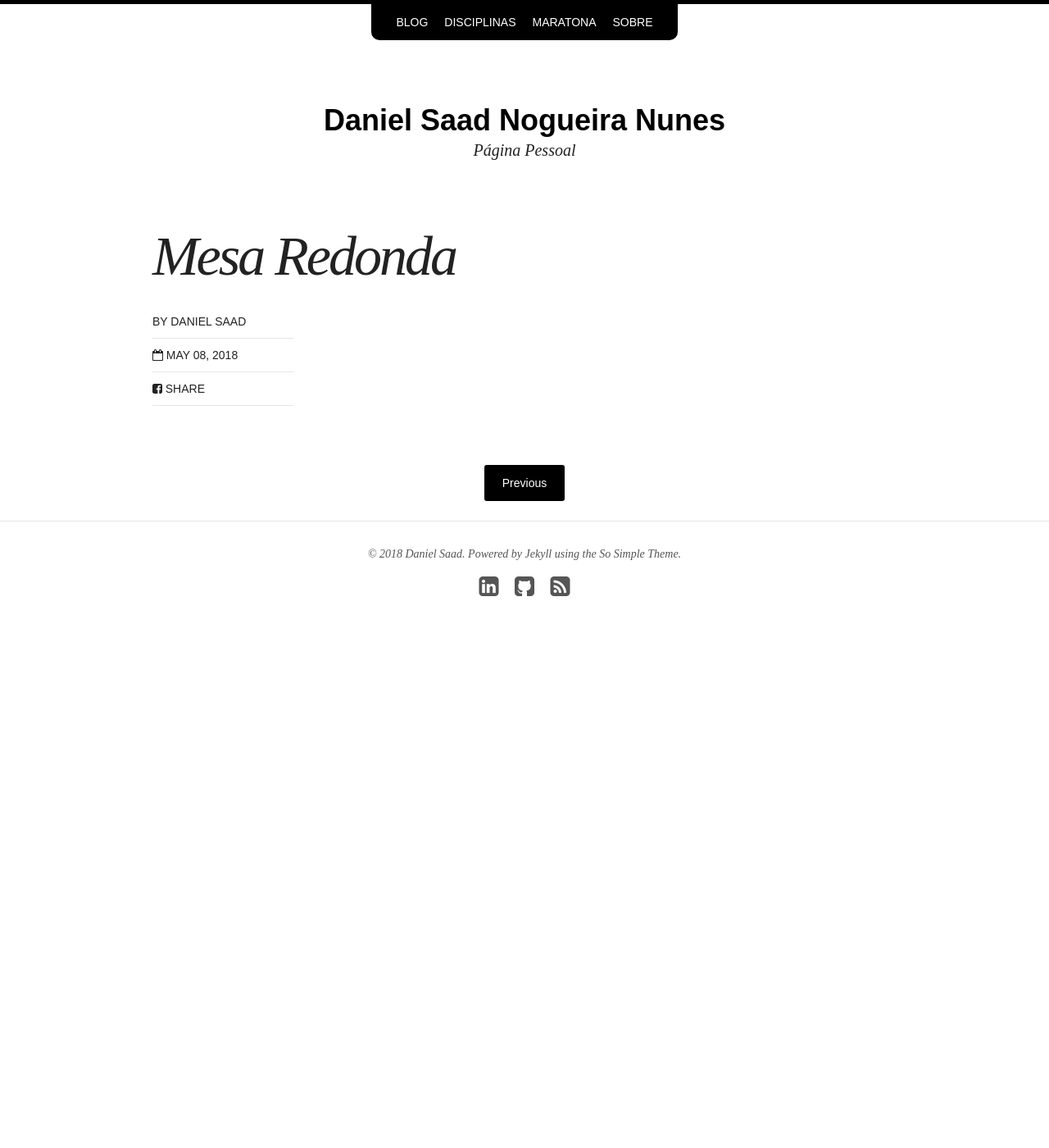
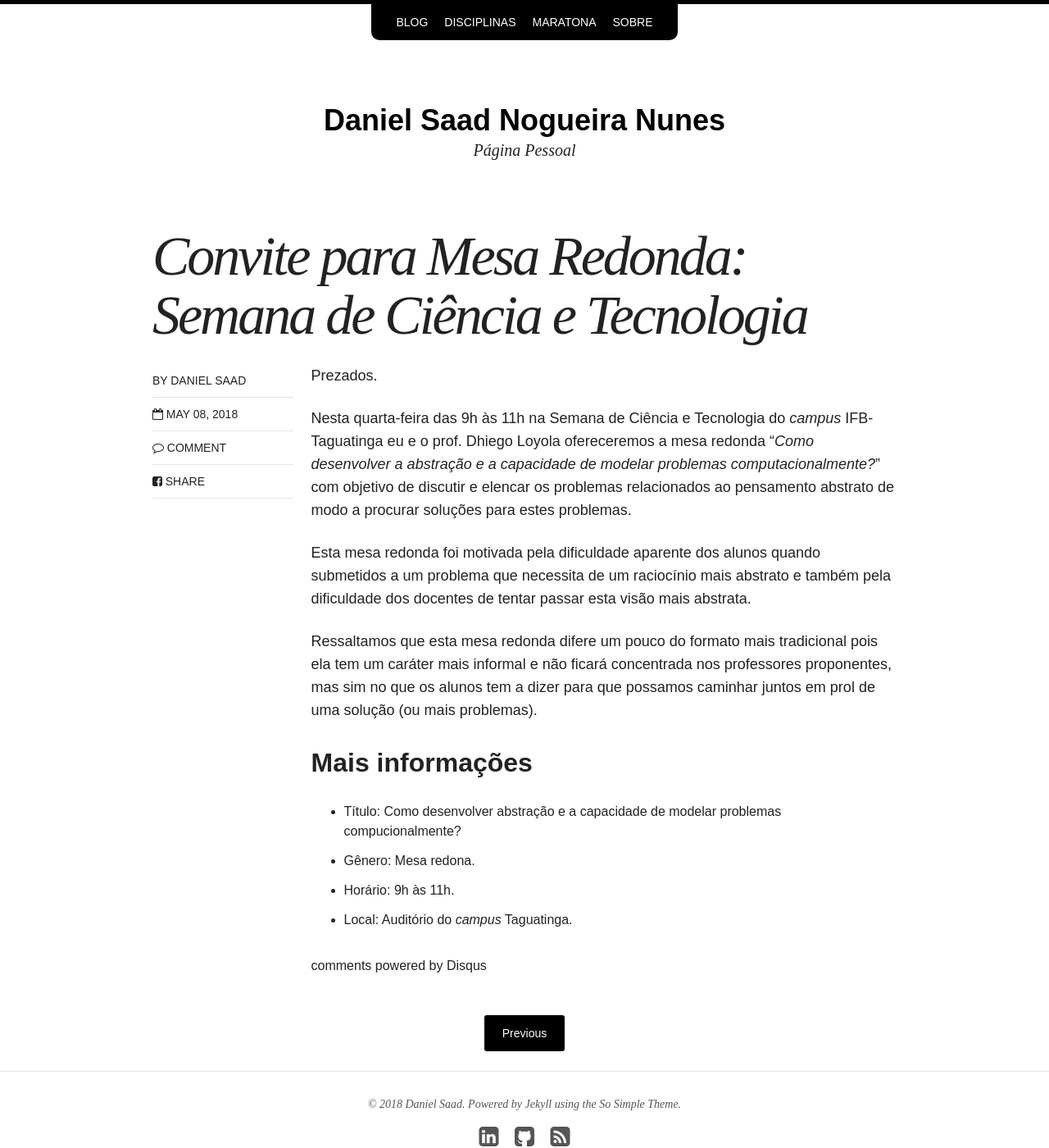
Before and after one commit to danielsaad/danielsaad.github.io, a Jekyll site: the page built from _posts/blog/2018-05-08-mesa-redonda.md, in a window 1280 px wide and 1400 px high. Shown: the whole window at 82% size. Built offline with Jekyll 4.4.1, drawn with Linux system fonts in a browser that asks for light colours; nearby versions of some CDN libraries; comment, search, counter and statistics services are not loaded.

Commit message:
adicionando post

```diff
--- a/_posts/blog/2018-05-08-mesa-redonda.md
+++ b/_posts/blog/2018-05-08-mesa-redonda.md
@@ -1,4 +1,42 @@
 ---
-title: Mesa Redonda
+title: "Convite para Mesa Redonda: Semana de Ciência e Tecnologia"
 date: 2018-05-08 00:00:00 Z
+layout: post
+status: publish
+comments: true
+excerpt: "Os professores Daniel Saad e Dhiego Loyola convidam os
+estudantes para pensar sobre questões de aprendizagem, sobre
+sucesso escolar e a elencar os problemas associados a dificuldade
+do pensamento abstrato e discutir formas de lidar com esses
+problemas."
 ---
+
+Prezados.
+
+Nesta quarta-feira das 9h às 11h na Semana de Ciência e Tecnologia
+do *campus* IFB-Taguatinga eu e o prof. Dhiego Loyola ofereceremos
+a mesa redonda "*Como desenvolver a abstração e a capacidade de
+modelar problemas computacionalmente?*"  com objetivo de discutir e
+elencar os problemas relacionados ao pensamento abstrato de modo a
+procurar soluções para estes problemas.
+
+Esta mesa redonda foi motivada pela dificuldade aparente dos alunos
+quando submetidos a um problema que necessita de um raciocínio mais
+abstrato e também pela dificuldade dos docentes de tentar passar
+esta visão mais abstrata.
+
+Ressaltamos que esta mesa redonda difere um pouco do formato mais
+tradicional pois ela tem um caráter mais informal e não ficará
+concentrada nos professores proponentes, mas sim no que os alunos
+tem a dizer para que possamos caminhar juntos em prol de uma
+solução (ou mais problemas).
+
+
+
+## Mais informações
+
+* Título: Como desenvolver abstração e a capacidade de modelar
+problemas compucionalmente?
+* Gênero: Mesa redona.
+* Horário: 9h às 11h.
+* Local: Auditório do *campus* Taguatinga.
```
Also changed, not shown: _posts/blog/mesa-redonda.md (deleted, +0 -32 lines).
